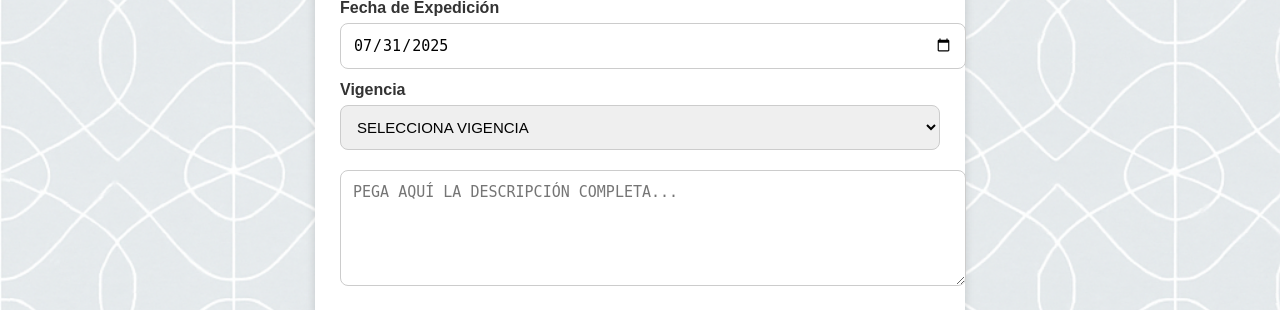
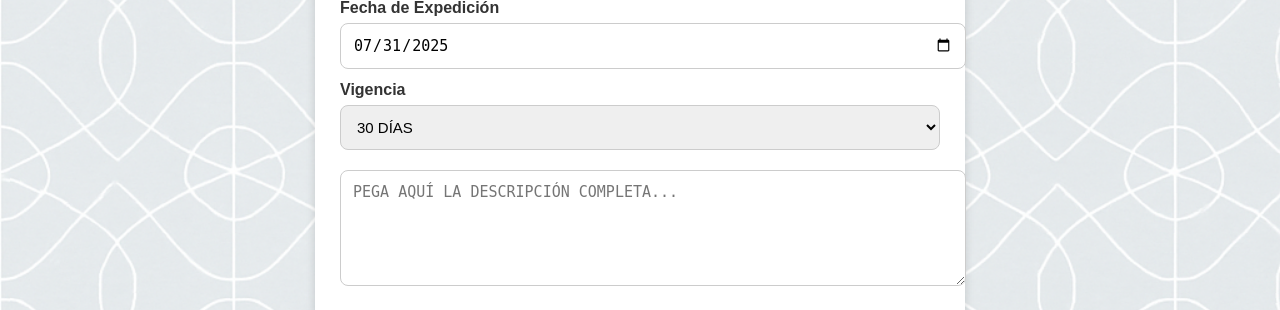
Before and after one commit to Gsr1989/Guerrero2025, a Flask app: page /registro_admin in a window 1280 px wide. Shown: the part 697-1007 px from the top of the page. Run offline with Flask 3, Linux system fonts and the light colour scheme; the visitor is signed in with stand-in values (Sample User, id 1).

Commit message:
Update registro_admin.html

```diff
--- a/templates/registro_admin.html
+++ b/templates/registro_admin.html
@@ -40,6 +40,9 @@
             border: 1px solid #ccc;
             font-size: 15px;
             text-transform: uppercase;
+        }
+        input[type="date"] {
+            text-transform: none;
         }
         .btn {
             background-color: #1976d2;
@@ -112,12 +115,11 @@
 
         <!-- FECHA DE EXPEDICIÓN -->
         <label for="fecha_expedicion">Fecha de Expedición</label>
-        <input type="date" id="fecha_expedicion" name="fecha_expedicion" value="{{ datetime.utcnow().strftime('%Y-%m-%d') }}" required>
+        <input type="date" id="fecha_expedicion" name="fecha_expedicion" value="{{ datetime.now().strftime('%Y-%m-%d') }}" required>
 
         <label for="vigencia">Vigencia</label>
         <select id="vigencia" name="vigencia" required>
-            <option value="">Selecciona vigencia</option>
-            <option value="30">30 días</option>
+            <option value="30" selected>30 días</option>
             <option value="60">60 días</option>
             <option value="90">90 días</option>
         </select>
```
